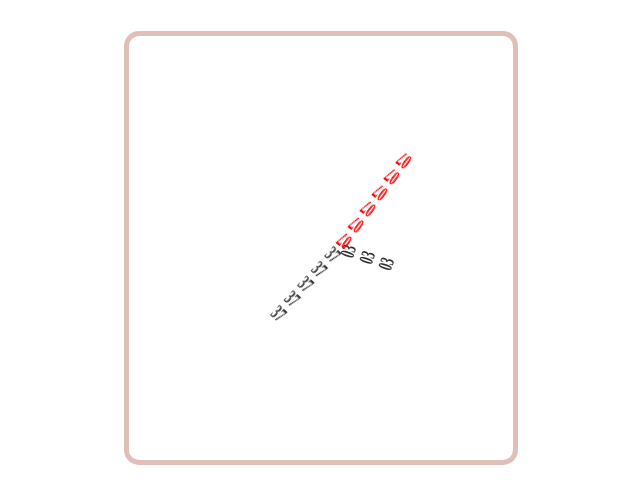
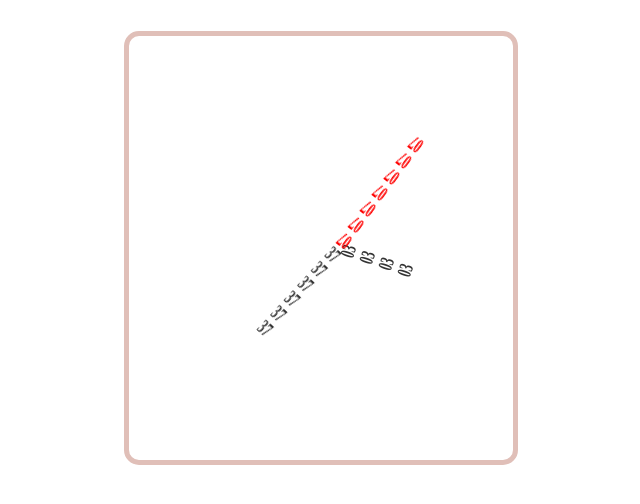
Before and after one commit to joshi-exe/ronin-clock, a plain HTML site: page src/index.html in a window 1280 px wide. Shown: the full height of the page, 56-696 px from the left. Drawn offline with Linux system fonts and the light colour scheme.

Commit message:
Update index.html
update length for hands

```diff
--- a/src/index.html
+++ b/src/index.html
@@ -62,9 +62,9 @@
       const minuteHand = document.getElementById('minuteHand');
       const secondHand = document.getElementById('secondHand');
 
-      hourHand.innerHTML = transformAndRotatePairs(hours, 3);
-      minuteHand.innerHTML = transformAndRotatePairs(minutes, 5);
-      secondHand.innerHTML = transformAndRotatePairs(seconds, 6);
+      hourHand.innerHTML = transformAndRotatePairs(hours, 4);
+      minuteHand.innerHTML = transformAndRotatePairs(minutes, 6);
+      secondHand.innerHTML = transformAndRotatePairs(seconds, 7);
 
       positionClockHands(hourHand, calculateHourAngle(hours, minutes));
       positionClockHands(minuteHand, calculateMinuteAngle(minutes, seconds));
```
